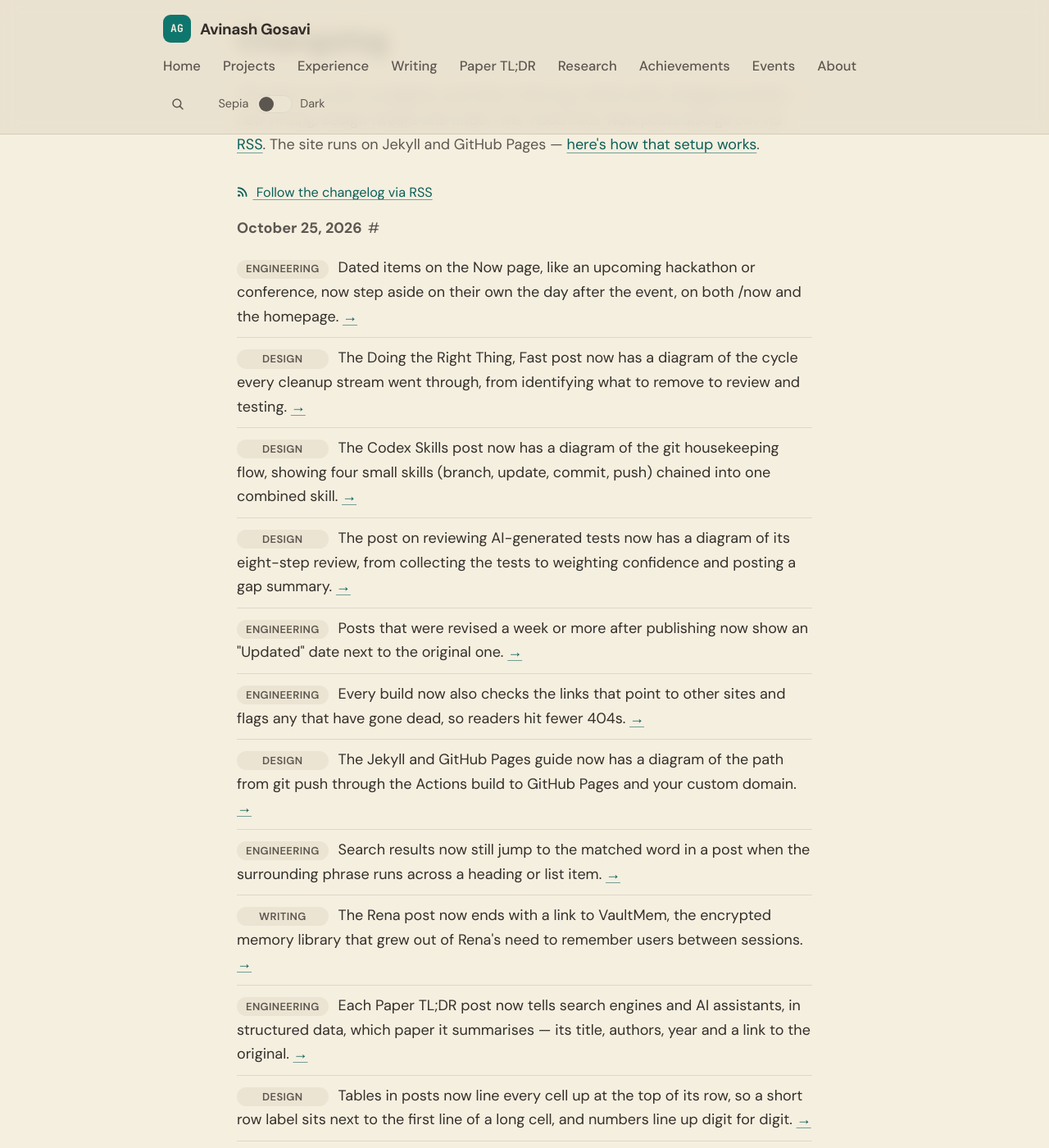
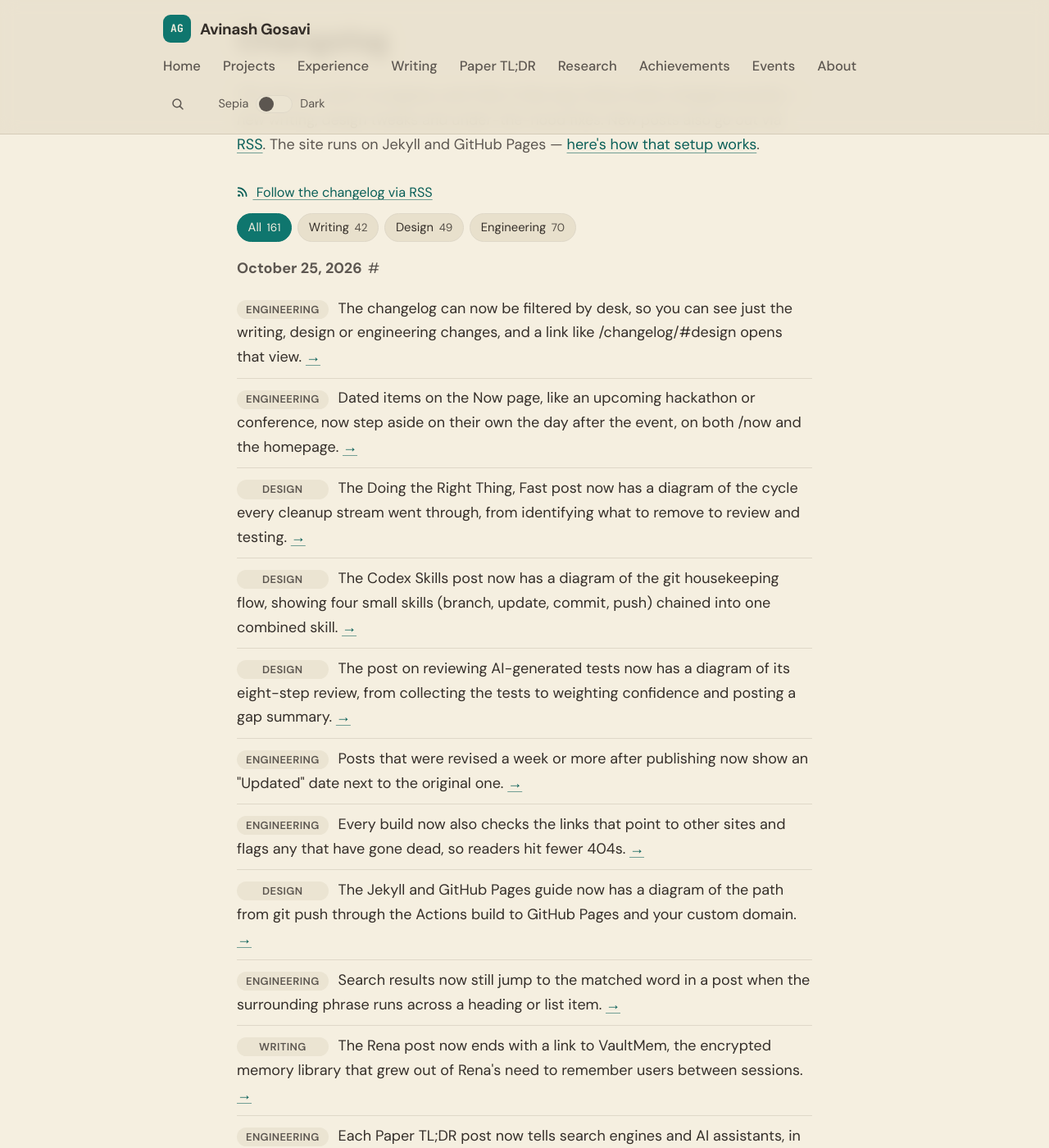
Before and after one commit to aag1091-alt/avinashgosavi.com, a Jekyll site: the page built from changelog.md, in a window 1280 px wide and 1400 px high, scrolled down 196 px. Shown: the whole window at 82% size. Built offline with Jekyll 4.4.1, drawn with Linux system fonts in a browser that asks for light colours.

Commit message:
Engineering: desk filter chips on /changelog (Writing / Design / Engineering, #hash deep links)
Co-Authored-By: Claude <noreply@anthropic.com>

```diff
--- a/_data/changelog.yml
+++ b/_data/changelog.yml
@@ -1,5 +1,9 @@
 # Public changelog shown on /changelog and (latest 3) on the homepage.
 # Newest first. desk: Writing | Design | Engineering
+- date: 2026-10-25
+  desk: Engineering
+  text: The changelog can now be filtered by desk, so you can see just the writing, design or engineering changes, and a link like /changelog/#design opens that view.
+  link: /changelog/
 - date: 2026-10-25
   desk: Engineering
   text: Dated items on the Now page, like an upcoming hackathon or conference, now step aside on their own the day after the event, on both /now and the homepage.
--- a/assets/css/style.css
+++ b/assets/css/style.css
@@ -1606,6 +1606,9 @@ h1[tabindex="-1"]:focus { outline: none; }
 
 /* ---------- Changelog ---------- */
 .changelog-day { margin-bottom: 2rem; }
+/* Desk filter chips (reuse .tag-chip); the bar only appears once its script runs */
+.changelog-filter { margin-bottom: 1rem; }
+.changelog-filter[hidden], .changelog-day[hidden], .changelog-list li[hidden] { display: none; }
 .changelog-date { font-size: 1rem; color: var(--text-muted); margin-bottom: 0.5rem; }
 .changelog-list { list-style: none; padding: 0; margin: 0; }
 .changelog-list li { padding: 0.55rem 0; border-bottom: 1px solid var(--border); }
```
Also changed, not shown: changelog.md.
